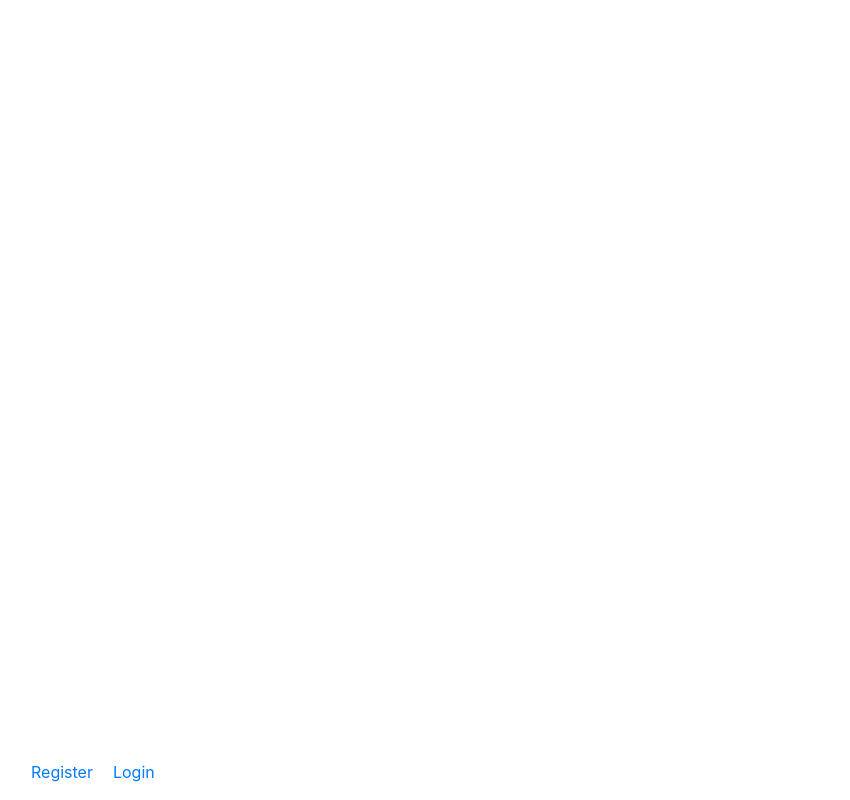
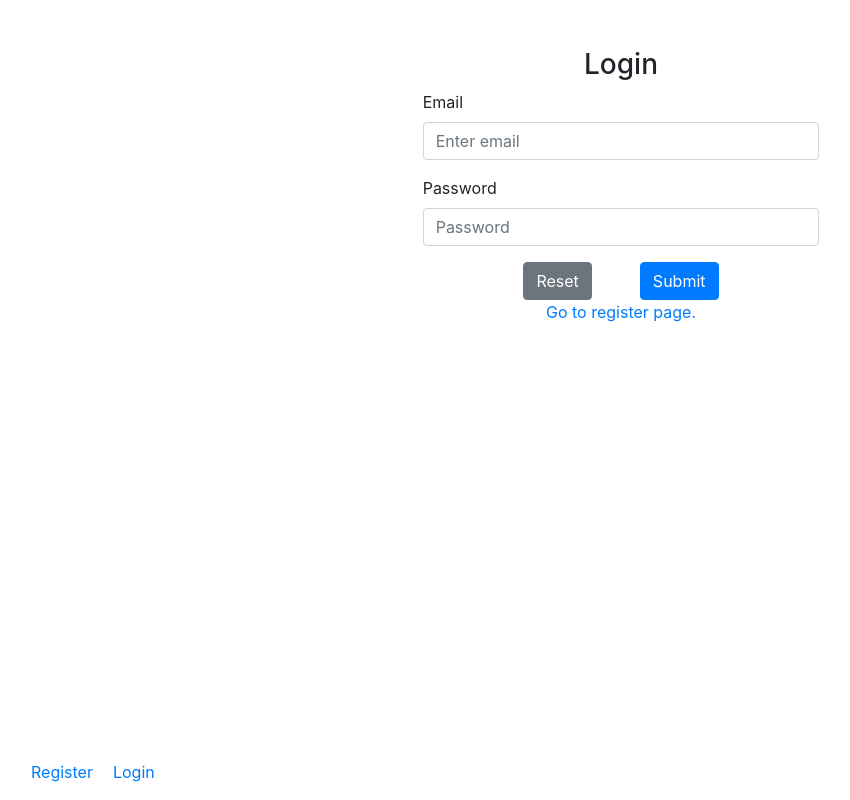
Before and after one commit to tranduchuy/simple-instagram, a React (Create React App) app in the folder frontend/: page /login in a window 1280 px wide. Shown: the whole page, without its empty margins (19-869 px from the left). Built offline with nearby package versions, Linux system fonts and the light colour scheme.

Commit message:
handle event login

```diff
--- a/frontend/src/pages/Login/Login.tsx
+++ b/frontend/src/pages/Login/Login.tsx
@@ -0,0 +1,136 @@
+import React from 'react';
+import {Link, RouteComponentProps} from 'react-router-dom';
+import {Container, Row, Col, Form, Button} from 'react-bootstrap';
+import * as API from '../../constants/api';
+import axios, {AxiosError, AxiosResponse} from "axios";
+import Cookies from "js-cookie";
+import * as CookieNames from '../../constants/cookie';
+
+interface LoginProps extends RouteComponentProps {
+
+}
+
+type LoginState = {
+    email: string;
+    password: string;
+};
+
+type LoginFormData = {
+    email: string;
+    password: string;
+};
+
+type LoginResSuccess = {
+    message: string;
+    token: string;
+};
+
+export class Login extends React.Component<LoginProps, LoginState> {
+
+    constructor(props: LoginProps) {
+        super(props);
+        this.state = {
+            email: '',
+            password: ''
+        };
+    }
+
+    onSubmit = (event: React.FormEvent<HTMLFormElement>) => {
+        event.preventDefault();
+        const {email, password} = this.state;
+        const formData: LoginFormData = {
+            email: email,
+            password: password
+        };
+
+        axios.post<LoginResSuccess>(API.Login, formData)
+            .then((res: AxiosResponse) => {
+                console.log(res);
+                this.saveCookieToken(res.data.token);
+                this.props.history.push('/');
+            })
+            .catch(err => {
+                if (err.response.data.message) {
+                    alert(err.response.data.message);
+                } else {
+                    alert(err);
+                }
+            })
+    };
+
+    onClickedReset = () => {
+        this.setState({
+            email: '',
+            password: ''
+        });
+    };
+
+    saveCookieToken = (token: string) => {
+        Cookies.set(CookieNames.Token, token, {expires: 1});
+    };
+
+    handleEmailInputChange = (event: React.ChangeEvent<HTMLInputElement>) => {
+        this.setState({
+            email: event.target.value
+        });
+    };
+
+    handlePasswordInputChange = (event: React.ChangeEvent<HTMLInputElement>) => {
+        this.setState({
+            password: event.target.value
+        });
+    };
+
+    render(): React.ReactElement {
+        const {onSubmit, onClickedReset, handleEmailInputChange, handlePasswordInputChange, state} = this;
+        return (
+            <Container fluid={true}>
+                <Row>
+                    <Col sm={{offset: 4, span: 4}}>
+                        <h3 className="text-center mt-5">
+                            Login
+                        </h3>
+
+                        <Form onSubmit={onSubmit}>
+                            <Form.Group controlId="email">
+                                <Form.Label>Email</Form.Label>
+
+                                <Form.Control type="text"
+                                              value={state.email}
+                                              onChange={handleEmailInputChange}
+                                              placeholder="Enter email"/>
+                            </Form.Group>
+
+                            <Form.Group controlId="password">
+                                <Form.Label>Password</Form.Label>
+                                <Form.Control type="password"
+                                              value={state.password}
+                                              onChange={handlePasswordInputChange}
+                                              placeholder="Password"/>
+                            </Form.Group>
+
+                            <div className="text-center">
+                                <Button variant="secondary"
+                                        onClick={onClickedReset}>
+                                    Reset
+                                </Button>
+
+                                <Button variant="primary"
+                                        className="ml-5"
+                                        type="submit">
+                                    Submit
+                                </Button>
+                            </div>
+
+                            <div className="text-center">
+                                <Link to="/register">
+                                    Go to register page.
+                                </Link>
+                            </div>
+                        </Form>
+                    </Col>
+                </Row>
+            </Container>
+        );
+    }
+}
```
